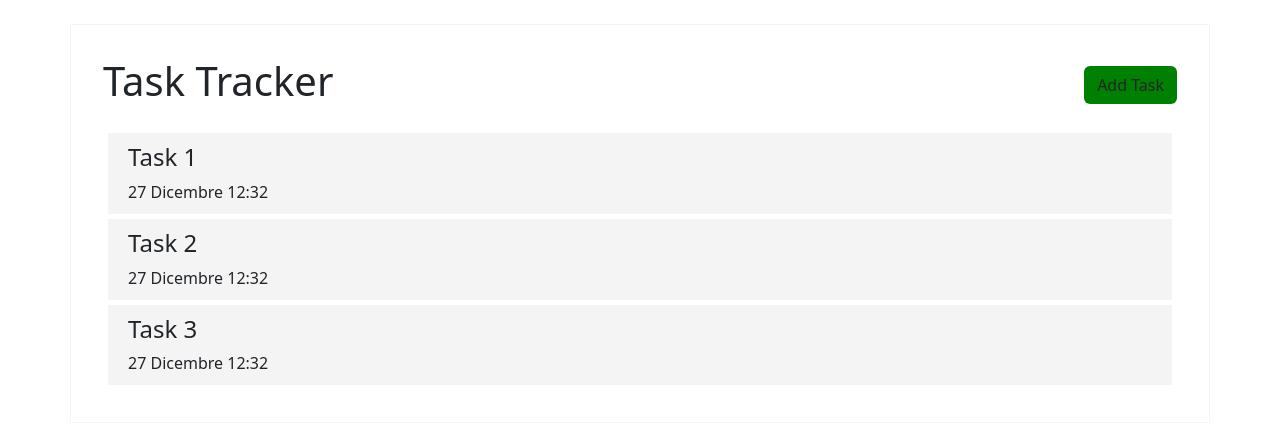
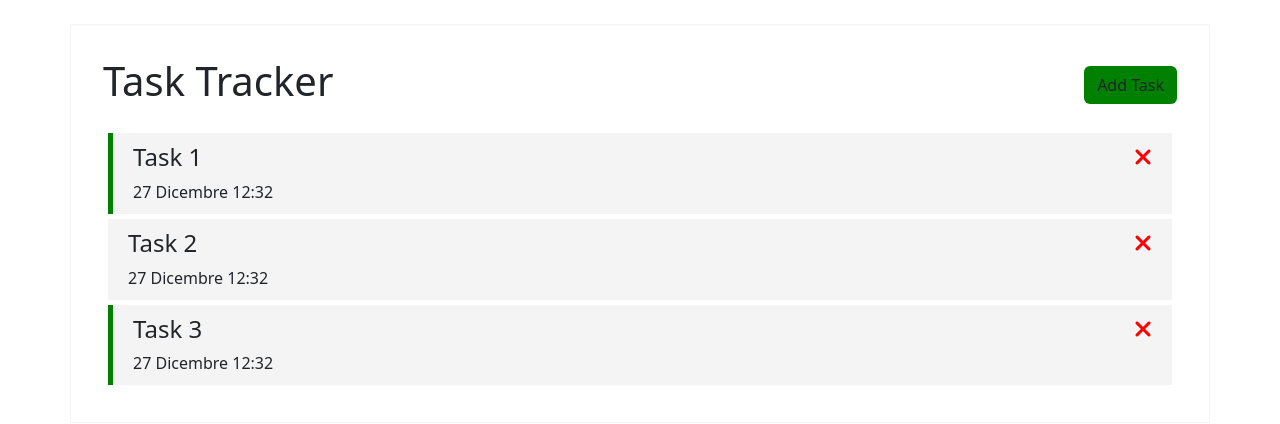
Before and after one commit to gab-che/vite_todolist, a Vue app: page / in a window 1280 px wide. Shown: the top 424 px of the page. Built offline with nearby package versions, Linux system fonts and the light colour scheme.

Commit message:
adds class to task on condition

```diff
--- a/package.json
+++ b/package.json
@@ -9,6 +9,7 @@
     "preview": "vite preview"
   },
   "dependencies": {
+    "@fortawesome/fontawesome-free": "^6.2.1",
     "bootstrap": "^5.2.3",
     "vue": "^3.2.45"
   },
--- a/src/components/SingleTask.vue
+++ b/src/components/SingleTask.vue
@@ -7,8 +7,10 @@
 </script>
 
 <template>
-    <div class="single_task">
-        <h4>{{task.text}}</h4>
+    <div :class="[task.reminder ? 'reminder' : '', 'single_task']">
+        <h4>{{task.text}}
+            <i class="fa-solid fa-xmark"></i>
+        </h4>
         <p>{{task.day}}</p>
     </div>
 </template>
@@ -29,6 +31,10 @@
 
         h4{
             @include flex_between;
+
+            i{
+                color: red;
+            }
         }
     }
 
--- a/src/styles/general.scss
+++ b/src/styles/general.scss
@@ -1,6 +1,6 @@
 @use './partials/utilities' as *;
 @use './partials/variables' as *;
-// @use "@fortawesome/fontawesome-free/css/all.min.css";
+@use "@fortawesome/fontawesome-free/css/all.min.css";
 @import 'bootstrap/scss/bootstrap';
 
 p{
```
Also changed, not shown: 1 other file (tests, documents, lock files or other folders).
